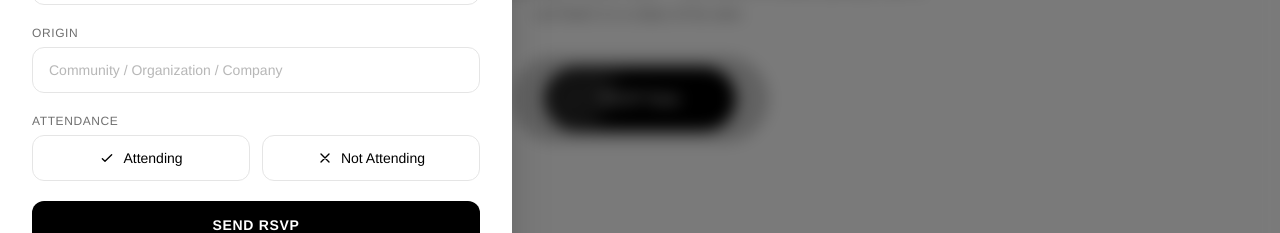
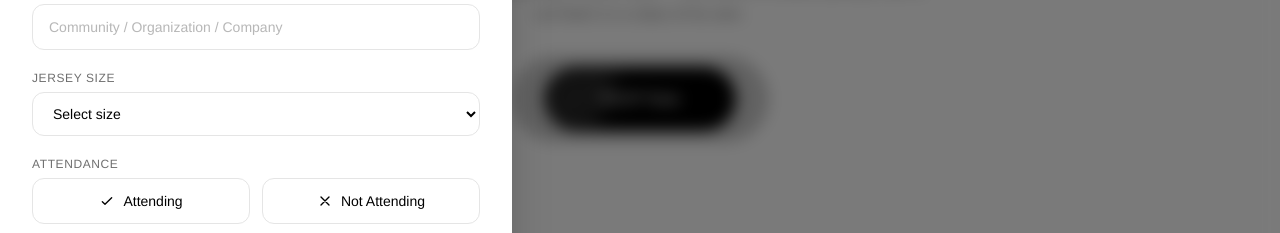
Before and after one commit to EzraNahumury/undangan-ayres, a Next.js app: page / in a window 1280 px wide. Both pictures are taken after a click on the button "RSVP Now". Shown: the part 2274-2507 px from the top of the page. Built offline with nearby package versions, Linux system fonts and the light colour scheme.

Commit message:
update revision

```diff
--- a/app/api/rsvp/route.ts
+++ b/app/api/rsvp/route.ts
@@ -144,7 +144,7 @@ function buildInvitationEmail(nama: string): string {
 
 export async function POST(request: Request) {
   const body = await request.json();
-  const { nama, email, noHp, asal, kehadiran } = body;
+  const { nama, email, noHp, asal, kehadiran, sizeJersey } = body;
 
   if (!nama || !email || !noHp || !asal || !kehadiran) {
     return NextResponse.json({ error: "Data tidak lengkap" }, { status: 400 });
@@ -158,7 +158,7 @@ export async function POST(request: Request) {
   const res = await fetch(SCRIPT_URL, {
     method: "POST",
     headers: { "Content-Type": "application/json" },
-    body: JSON.stringify({ nama, email, noHp, asal, kehadiran }),
+    body: JSON.stringify({ nama, email, noHp, asal, kehadiran, sizeJersey }),
   });
 
   if (!res.ok) {
--- a/app/components/RSVPForm.tsx
+++ b/app/components/RSVPForm.tsx
@@ -8,6 +8,7 @@ type FormData = {
   noHp: string;
   asal: string;
   kehadiran: "hadir" | "tidak" | "";
+  sizeJersey: "S" | "M" | "L" | "XL" | "";
 };
 
 export default function RSVPForm() {
@@ -23,6 +24,7 @@ export default function RSVPForm() {
     noHp: "",
     asal: "",
     kehadiran: "",
+    sizeJersey: "",
   });
 
   useEffect(() => {
@@ -65,7 +67,7 @@ export default function RSVPForm() {
     setOpen(false);
     if (submitted) {
       setSubmitted(false);
-      setForm({ nama: "", email: "", noHp: "", asal: "", kehadiran: "" });
+      setForm({ nama: "", email: "", noHp: "", asal: "", kehadiran: "", sizeJersey: "" });
     }
   }
 
@@ -80,7 +82,7 @@ export default function RSVPForm() {
         </h2>
         <p className="mt-4 text-base leading-relaxed text-gray">
           Be part of the grand opening of Ayres Solo — the home of custom
-          jerseys with a cut that's in a class of its own.
+          jerseys with a cut that&apos;s in a class of its own.
         </p>
         <div className="relative mt-10 inline-block">
           {/* Pulsing ring */}
@@ -231,6 +233,30 @@ export default function RSVPForm() {
                 />
               </div>
 
+              {/* Size Jersey */}
+              <div className="text-left">
+                <label
+                  htmlFor="sizeJersey"
+                  className="mb-1.5 block text-xs font-medium uppercase tracking-wider text-gray"
+                >
+                  Jersey Size
+                </label>
+                <select
+                  id="sizeJersey"
+                  name="sizeJersey"
+                  required
+                  value={form.sizeJersey}
+                  onChange={handleChange}
+                  className="w-full rounded-xl border border-gray-light bg-white px-4 py-3 text-sm text-black focus:border-black focus:outline-none focus:ring-2 focus:ring-black/10"
+                >
+                  <option value="">Select size</option>
+                  <option value="S">S</option>
+                  <option value="M">M</option>
+                  <option value="L">L</option>
+                  <option value="XL">XL</option>
+                </select>
+              </div>
+
               {/* Attendance */}
               <div className="text-left">
                 <label className="mb-1.5 block text-xs font-medium uppercase tracking-wider text-gray">
```
Also changed, not shown: 1 other file (tests, documents, lock files or other folders).
